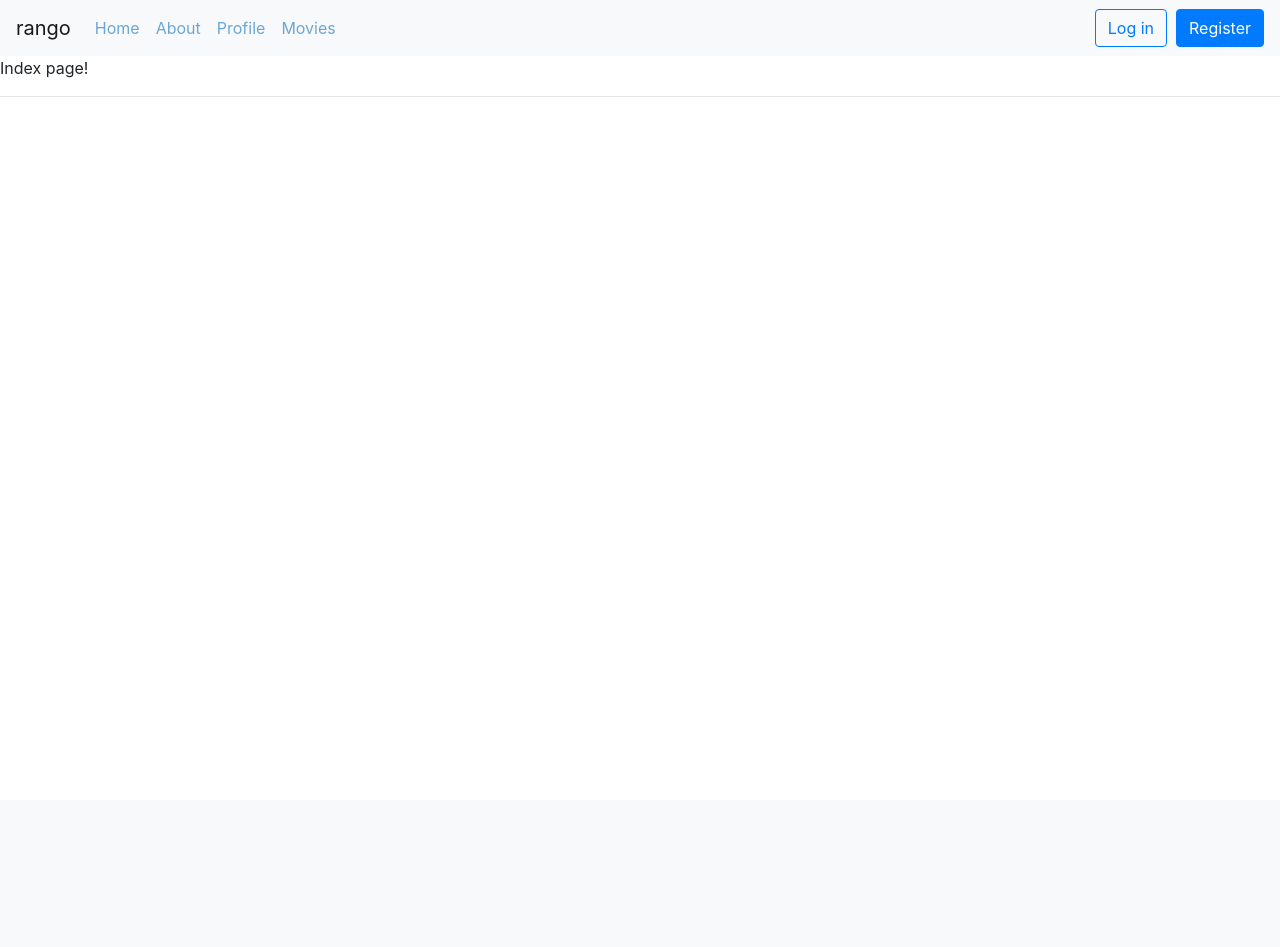
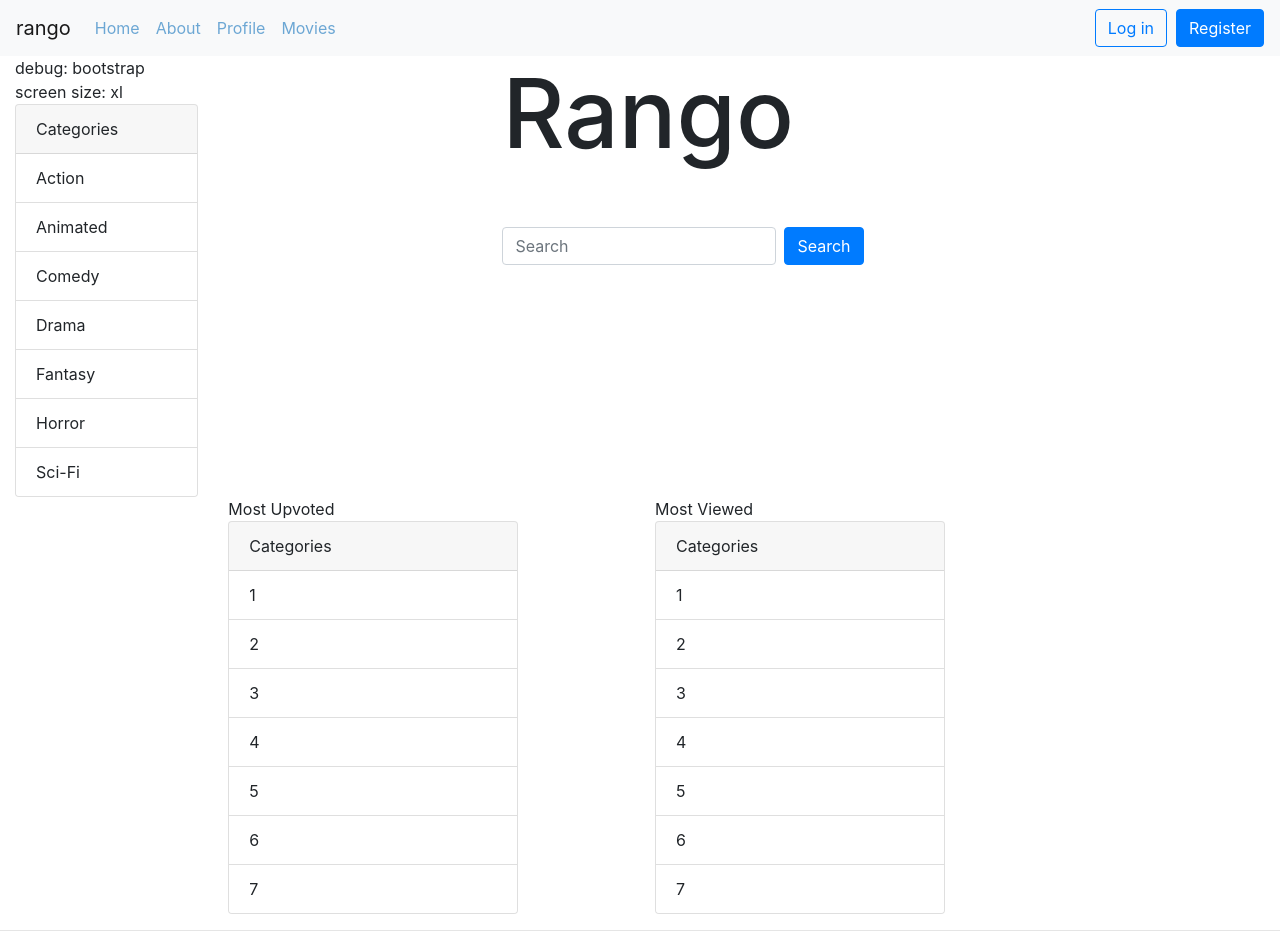
Before and after one commit to ekaee/moviefans, a Django app: page / in a window 1280 px wide. Before the commit the page ends 97 px from the top, so only its background shows below. Run offline with Django 3.2, Linux system fonts and the light colour scheme; some libraries are stand-ins or nearby versions.

Commit message:
index prototype

```diff
--- a/moviefansapp/templates/main/index.html
+++ b/moviefansapp/templates/main/index.html
@@ -6,5 +6,93 @@ Home
 {% endblock %}
 
 {% block body_block %}
-Index page!
+
+
+
+<div class="container-fluid">
+<div class="row">
+<div class="offset-xl-0 col-xl-2 offset-lg-0 col-lg-2 offset-md-0 col-md-4 offset-sm-0 col-sm-12 offset-xs-0 col-xs-12">
+
+<div class="d-sm-none">debug: bootstrap screen size: xs</div>
+<div class="d-none d-sm-block d-md-none d-lg-none d-xl-none">debug: bootstrap screen size: sm</div>
+<div class="d-none d-md-block d-lg-none d-xl-none">debug: bootstrap screen size: md</div>
+<div class="d-none d-lg-block d-xl-none">debug: bootstrap screen size: lg</div>
+<div class="d-none d-xl-block">debug: bootstrap screen size: xl</div>
+
+<div class="card">
+  <div class="card-header">
+    Categories
+  </div>
+  <ul class="list-group list-group-flush">
+    <li class="list-group-item">Action</li>
+    <li class="list-group-item">Animated</li>
+    <li class="list-group-item">Comedy</li>
+    <li class="list-group-item">Drama</li>
+    <li class="list-group-item">Fantasy</li>
+    <li class="list-group-item">Horror</li>
+    <li class="list-group-item">Sci-Fi</li>
+  </ul>
+</div>
+
+</div>
+
+
+
+<div class="offset-xl-0 col-xl-10 offset-lg-0 col-lg-10 offset-md-0 col-md-8 offset-sm-0 col-sm-12 offset-xs-4 col-xs-4">
+<div class="offset-xl-3 col-xl-6 offset-lg-3 col-lg-6 offset-md-4 col-md-12 offset-sm-4 col-sm-12 offset-xs-4 col-xs-4">
+
+<h1 style="font-size:600%;">Rango</h1>
+<br><br>
+    <form class="form-inline">
+      <input class="form-control mr-sm-2" type="search" placeholder="Search" aria-label="Search">
+      <button class="btn btn-primary" type="submit">Search</button>
+
+
+</div>
+</div>
+</div>
+
+<div class="row">
+<div class="offset-xl-2 col-xl-3 offset-lg-2 col-lg-4 offset-md-4 col-md-4 offset-sm-4 col-sm-12 offset-xs-4 col-xs-4">
+Most Upvoted
+<div class="card">
+  <div class="card-header">
+    Categories
+  </div>
+  <ul class="list-group list-group-flush">
+    <li class="list-group-item">1</li>
+    <li class="list-group-item">2</li>
+    <li class="list-group-item">3</li>
+    <li class="list-group-item">4</li>
+    <li class="list-group-item">5</li>
+    <li class="list-group-item">6</li>
+    <li class="list-group-item">7</li>
+  </ul>
+</div>
+</div>
+
+<div class="offset-xl-1 col-xl-3 offset-lg-2 col-lg-4 offset-md-4 col-md-4 offset-sm-4 col-sm-12 offset-xs-4 col-xs-4">
+Most Viewed
+<div class="card">
+  <div class="card-header">
+    Categories
+  </div>
+  <ul class="list-group list-group-flush">
+    <li class="list-group-item">1</li>
+    <li class="list-group-item">2</li>
+    <li class="list-group-item">3</li>
+    <li class="list-group-item">4</li>
+    <li class="list-group-item">5</li>
+    <li class="list-group-item">6</li>
+    <li class="list-group-item">7</li>
+  </ul>
+</div>
+</div>
+
+</div>
+
+
+
+
+</div>
 {% endblock %}
```
